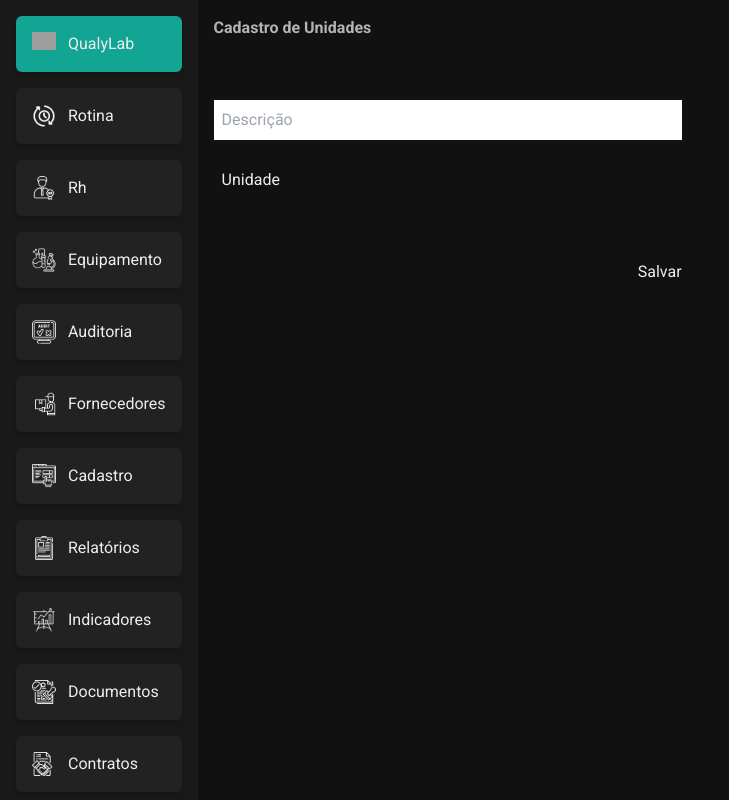
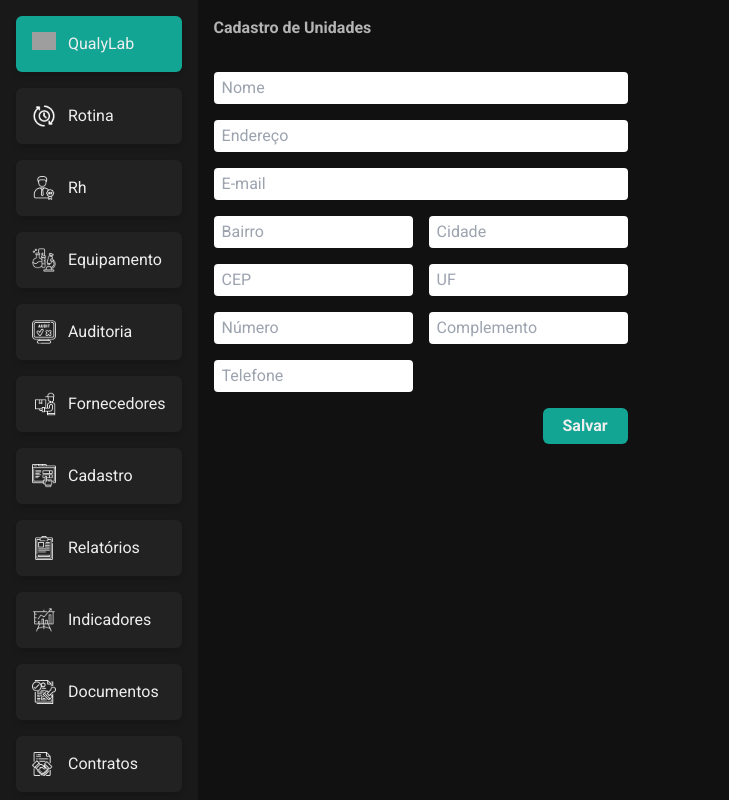
Before and after one commit to LucasPreviato/app.qualidade.frontend, a Next.js app: page /cadastro/empresas/unidades/UnitForm in a window 1280 px wide. Shown: the whole page, without its empty margins (0-729 px from the left). Built offline with nearby package versions, Linux system fonts and the light colour scheme; grey boxes are pictures that could not be loaded.

Commit message:
feat: Modal Hook and Unit form created

```diff
--- a/src/components/Modal/index.tsx
+++ b/src/components/Modal/index.tsx
@@ -1,20 +1,17 @@
 import { Dialog, Transition } from '@headlessui/react'
 import { ReactNode } from 'react'
+import { useModal } from '../../contexts/ModalContext'
 
 interface ModalProps {
-  onChangeModalState: () => void
-  isOpen: boolean
   children: ReactNode
 }
 
-export function Modal({ onChangeModalState, isOpen, children }: ModalProps) {
-  function changeModalState() {
-    onChangeModalState()
-  }
+export function Modal({ children }: ModalProps) {
+  const { isOpen, onClose } = useModal()
 
   return (
     <Transition appear show={isOpen}>
-      <Dialog as="div" className="relative z-10" onClose={changeModalState}>
+      <Dialog as="div" className="relative z-10" onClose={onClose}>
         <Transition.Child
           enter="ease-out duration-300"
           enterFrom="opacity-0"
--- /dev/null
+++ b/src/contexts/ModalContext.tsx
@@ -0,0 +1,37 @@
+import { createContext, ReactNode, useContext, useState } from 'react'
+
+interface ModalProviderProps {
+  children: ReactNode
+}
+
+interface ModalContextData {
+  isOpen?: boolean
+  onClose: () => void
+  onOpen: () => void
+}
+
+const ModalContext = createContext({} as ModalContextData)
+
+export function ModalProvider({ children }: ModalProviderProps) {
+  const [isOpen, setIsOpen] = useState(false)
+
+  function onClose() {
+    setIsOpen(false)
+  }
+
+  function onOpen() {
+    setIsOpen(true)
+  }
+
+  return (
+    <ModalContext.Provider value={{ onClose, isOpen, onOpen }}>
+      {children}
+    </ModalContext.Provider>
+  )
+}
+
+export function useModal() {
+  const context = useContext(ModalContext)
+
+  return context
+}
--- a/src/pages/_app.tsx
+++ b/src/pages/_app.tsx
@@ -1,13 +1,16 @@
 import '../styles/globals.css'
 import type { AppProps } from 'next/app'
 import { Sidebar } from '../components/Sidebar'
+import { ModalProvider } from '../contexts/ModalContext'
 
 function MyApp({ Component, pageProps }: AppProps) {
   return (
-    <div className="flex">
-      <Sidebar />
-      <Component {...pageProps} />
-    </div>
+    <ModalProvider>
+      <div className="flex">
+        <Sidebar />
+        <Component {...pageProps} />
+      </div>
+    </ModalProvider>
   )
 }
 
--- a/src/pages/cadastro/colaboradores/colaborador/index.tsx
+++ b/src/pages/cadastro/colaboradores/colaborador/index.tsx
@@ -4,12 +4,11 @@ import { RiDeleteBin5Line as DeleteIcon } from 'react-icons/ri'
 import { MdAdd as AddIcon } from 'react-icons/md'
 import { ModalButton } from '../../../../components/ModalButton'
 import { StandardTable } from '../../../../components/StandardTable'
-import { MyListbox } from '../../../../components/FilterLabel'
 import { Modal } from '../../../../components/Modal'
-import { useState } from 'react'
 import { TableThead } from '../../../../components/StandardTable/TableThead'
 import { TableTbody } from '../../../../components/StandardTable/TableTbody'
 import ColaboradorForm from './ColaboradorForm'
+import { useModal } from '../../../../contexts/ModalContext'
 
 const heading = [
   {
@@ -79,11 +78,7 @@ const tableBody = [
 ]
 
 export default function Colaborador() {
-  const [isOpen, setIsOpen] = useState(false)
-
-  function changeModalState() {
-    setIsOpen(!isOpen)
-  }
+  const { onOpen } = useModal()
 
   return (
     <>
@@ -117,13 +112,6 @@ export default function Colaborador() {
             </StandardTable>
           </div>
 
-          <div>
-            <MyListbox />
-            <MyListbox />
-            <MyListbox />
-            <MyListbox />
-          </div>
-
           <div className="flex justify-between px-2">
             <div className="flex gap-4">
               <ModalButton
@@ -143,7 +131,7 @@ export default function Colaborador() {
               <button
                 type="button"
                 className={`h-16 w-16 bg-teal-600  rounded flex flex-col items-center justify-center hover:brightness-[0.9] transition-colors`}
-                onClick={changeModalState}
+                onClick={onOpen}
               >
                 <AddIcon size={24} />
                 <span className="text-sm">Incluir</span>
@@ -159,7 +147,7 @@ export default function Colaborador() {
         </div>
       </div>
 
-      <Modal onChangeModalState={changeModalState} isOpen={isOpen}>
+      <Modal>
         <ColaboradorForm />
       </Modal>
     </>
--- a/src/pages/cadastro/empresas/unidades/UnitForm.tsx
+++ b/src/pages/cadastro/empresas/unidades/UnitForm.tsx
@@ -1,66 +1,135 @@
-import { Controller, useForm } from 'react-hook-form'
+import { useForm } from 'react-hook-form'
 import { zodResolver } from '@hookform/resolvers/zod'
 import * as z from 'zod'
-import { Listbox } from '@headlessui/react'
+import { api } from '../../../../services/api'
+import { removeEmptyFields } from '../../../../utils/removeEmptyFields'
+import classNames from 'classnames'
+import { useModal } from '../../../../contexts/ModalContext'
 
 const UnitFormSchema = z.object({
-  description: z.string(),
-  status: z.enum(['Active', 'Inactive']),
+  name: z.string().min(1, 'Nome é obrigatório!'),
+  address: z.string().nullish(),
+  district: z.string().nullish(),
+  city: z.string().nullish(),
+  cep: z.string().nullish(),
+  uf: z.string().nullish(),
+  number: z.string().nullish(),
+  complement: z.string().nullish(),
+  fone: z.string().nullish(),
+  email: z.string().nullish(),
 })
 
 type UnitFormProps = z.infer<typeof UnitFormSchema>
 
 export default function UnitForm() {
-  const { register, handleSubmit, control } = useForm<UnitFormProps>({
+  const { onClose } = useModal()
+
+  const {
+    register,
+    handleSubmit,
+    formState: { errors, isSubmitting },
+  } = useForm<UnitFormProps>({
     resolver: zodResolver(UnitFormSchema),
   })
 
-  function handleCollaboratorForm(data: UnitFormProps) {
-    const formData = {
-      id: 1,
+  async function handleCollaboratorForm(data: UnitFormProps) {
+    removeEmptyFields(data)
+
+    await api.post('/company', {
       ...data,
-    }
+    })
 
-    console.log(formData)
+    onClose()
   }
 
   return (
-    <form
-      onSubmit={handleSubmit(handleCollaboratorForm)}
-      className="h-[300px] w-[500px] p-4 flex flex-col justify-between"
-    >
+    <div className="flex flex-col gap-8 p-4">
       <h1>Cadastro de Unidades</h1>
-      <div className="flex flex-col gap-5">
+      <form
+        onSubmit={handleSubmit(handleCollaboratorForm)}
+        className="grid grid-cols-2 gap-x-4 gap-y-4"
+      >
         <input
           type="text"
-          placeholder="Descrição"
+          placeholder="Nome"
           required
-          {...register('description')}
-          className="flex-1 p-2"
+          {...register('name')}
+          className={classNames('col-span-2 px-2 py-1 rounded', {
+            'outline-red-500': errors,
+          })}
         />
 
-        <Controller
-          control={control}
-          name="status"
-          render={({ field }) => (
-            <Listbox
-              value={field.value}
-              onChange={field.onChange}
-              as="div"
-              className="flex-1 p-2"
-            >
-              <Listbox.Button>Unidade</Listbox.Button>
-              <Listbox.Options className="relative w-full py-1 mt-1 overflow-auto text-base bg-white rounded-md shadow-lg max-h-60 ring-1 ring-black ring-opacity-5 focus:outline-none sm:text-sm">
-                <Listbox.Option value="Active">Ativo</Listbox.Option>
-                <Listbox.Option value="Inactive">Inativo</Listbox.Option>
-              </Listbox.Options>
-            </Listbox>
-          )}
+        <input
+          type="text"
+          placeholder="Endereço"
+          {...register('address')}
+          className="col-span-2 px-2 py-1 rounded"
         />
-      </div>
-      <button type="submit" className="self-end">
-        Salvar
-      </button>
-    </form>
+
+        <input
+          type="email"
+          placeholder="E-mail"
+          {...register('email')}
+          className="col-span-2 px-2 py-1 rounded"
+        />
+
+        <input
+          type="text"
+          placeholder="Bairro"
+          {...register('district')}
+          className="px-2 py-1 rounded"
+        />
+
+        <input
+          type="text"
+          placeholder="Cidade"
+          {...register('city')}
+          className="px-2 py-1 rounded"
+        />
+
+        <input
+          type="text"
+          placeholder="CEP"
+          {...register('cep')}
+          className="px-2 py-1 rounded"
+        />
+
+        <input
+          type="text"
+          placeholder="UF"
+          {...register('uf')}
+          className="px-2 py-1 rounded"
+        />
+
+        <input
+          type="text"
+          placeholder="Número"
+          {...register('number')}
+          className="px-2 py-1 rounded"
+        />
+
+        <input
+          type="text"
+          placeholder="Complemento"
+          {...register('complement')}
+          className="px-2 py-1 rounded"
+        />
+
+        <input
+          type="text"
+          placeholder="Telefone"
+          {...register('fone')}
+          className="px-2 py-1 rounded"
+        />
+
+        <button
+          type="submit"
+          className="col-span-2 px-5 font-bold transition-colors rounded-md text-base-12 hover:bg-brand-10 h-9 bg-brand-9 justify-self-end disabled:opacity-5 disabled:cursor-not-allowed"
+          disabled={isSubmitting}
+        >
+          Salvar
+        </button>
+      </form>
+    </div>
   )
 }
--- a/src/pages/cadastro/empresas/unidades/index.tsx
+++ b/src/pages/cadastro/empresas/unidades/index.tsx
@@ -1,58 +1,52 @@
-import { IoExitOutline as CloseIcon } from 'react-icons/io5'
 import { GiSpyglass as LogIcon } from 'react-icons/gi'
 import { RiDeleteBin5Line as DeleteIcon } from 'react-icons/ri'
 import { MdAdd as AddIcon } from 'react-icons/md'
 import { ModalButton } from '../../../../components/ModalButton'
 import { StandardTable } from '../../../../components/StandardTable'
-import { MyListbox } from '../../../../components/FilterLabel'
+import { FilterLabel } from '../../../../components/FilterLabel'
 import { Modal } from '../../../../components/Modal'
-import { useState } from 'react'
-import { NextPage } from 'next'
+import { GetServerSideProps, NextPage } from 'next'
 import { TableTbody } from '../../../../components/StandardTable/TableTbody'
 import { TableThead } from '../../../../components/StandardTable/TableThead'
 import UnitForm from './UnitForm'
+import { api } from '../../../../services/api'
+import { useModal } from '../../../../contexts/ModalContext'
 
 const heading = [
   {
     title: 'ID',
   },
   {
-    title: 'Descrição',
+    title: 'Nome',
+  },
+  {
+    title: 'Responsável',
   },
   {
     title: 'Status',
   },
 ]
 
-const tableBody = [
-  {
-    id: 1,
-    descricao: 'Descrição 1',
-    status: 'Ativo',
-  },
-  {
-    id: 2,
-    descricao: 'Descrição 2',
-    status: 'Ativo',
-  },
-  {
-    id: 3,
-    descricao: 'Descrição 3',
-    status: 'Inativo',
-  },
-  {
-    id: 4,
-    descricao: 'Descrição 4',
-    status: 'Ativo',
-  },
-]
+export type Unit = {
+  id: number
+  name: string
+  address: string
+  district: string
+  city: string
+  cep: string
+  uf: string
+  number: string
+  complement: string
+  fone: string
+  email: string
+}
 
-const Unidades: NextPage = () => {
-  const [isOpen, setIsOpen] = useState(false)
+export interface UnitProps {
+  data: Unit[]
+}
 
-  function changeModalState() {
-    setIsOpen(!isOpen)
-  }
+const Unidades: NextPage<UnitProps> = ({ data }) => {
+  const { onOpen } = useModal()
 
   return (
     <>
@@ -68,14 +62,24 @@ const Unidades: NextPage = () => {
                 ))}
               </TableThead>
               <TableTbody>
-                {tableBody.map((row) => (
+                {data.map((row) => (
                   <tr
                     key={row.id}
                     className="flex items-center h-12 transition-colors text-base-12 hover:bg-base-5"
                   >
                     <td className="flex-1">{row.id}</td>
-                    <td className="flex-1">{row.descricao}</td>
-                    <td className="flex-1">{row.status}</td>
+                    <td className="flex-1">{row.name}</td>
+                    {row.address ? (
+                      <td className="flex-1">{row.address}</td>
+                    ) : (
+                      <td className="flex-1">N/A</td>
+                    )}
+
+                    {row.email ? (
+                      <td className="flex-1">{row.email}</td>
+                    ) : (
+                      <td className="flex-1">N/A</td>
+                    )}
                   </tr>
                 ))}
               </TableTbody>
@@ -83,10 +87,10 @@ const Unidades: NextPage = () => {
           </div>
 
           <div>
-            <MyListbox />
-            <MyListbox />
-            <MyListbox />
-            <MyListbox />
+            <FilterLabel data={data} />
+            <FilterLabel data={data} />
+            <FilterLabel data={data} />
+            <FilterLabel data={data} />
           </div>
 
           <div className="flex justify-between px-2">
@@ -108,23 +112,17 @@ const Unidades: NextPage = () => {
               <button
                 type="button"
                 className={`h-16 w-16 bg-teal-600  rounded flex flex-col items-center justify-center hover:brightness-[0.9] transition-colors`}
-                onClick={changeModalState}
+                onClick={onOpen}
               >
                 <AddIcon size={24} />
                 <span className="text-sm">Incluir</span>
               </button>
-
-              <ModalButton
-                color="bg-red-600"
-                icon={<CloseIcon size={24} />}
-                title="Sair"
-              />
             </div>
           </div>
         </div>
       </div>
 
-      <Modal onChangeModalState={changeModalState} isOpen={isOpen}>
+      <Modal>
         <UnitForm />
       </Modal>
     </>
@@ -132,3 +130,14 @@ const Unidades: NextPage = () => {
 }
 
 export default Unidades
+
+export const getServerSideProps: GetServerSideProps = async () => {
+  const response = await api.get('/company')
+  const data = response.data
+
+  return {
+    props: {
+      data,
+    },
+  }
+}
--- a/src/services/api.ts
+++ b/src/services/api.ts
@@ -1,5 +1,5 @@
 import axios from 'axios'
 
 export const api = axios.create({
-  baseURL: 'http://localhost:3004',
+  baseURL: 'http://localhost:3000',
 })
--- /dev/null
+++ b/src/utils/removeEmptyFields.ts
@@ -0,0 +1,8 @@
+// eslint-disable-next-line @typescript-eslint/no-explicit-any
+export function removeEmptyFields(data: Record<string, unknown>) {
+  Object.keys(data).forEach((key) => {
+    if (data[key] === '' || data[key] == null) {
+      delete data[key]
+    }
+  })
+}
```
Also changed, not shown: src/components/FilterLabel/index.tsx (+7 -11 lines).
